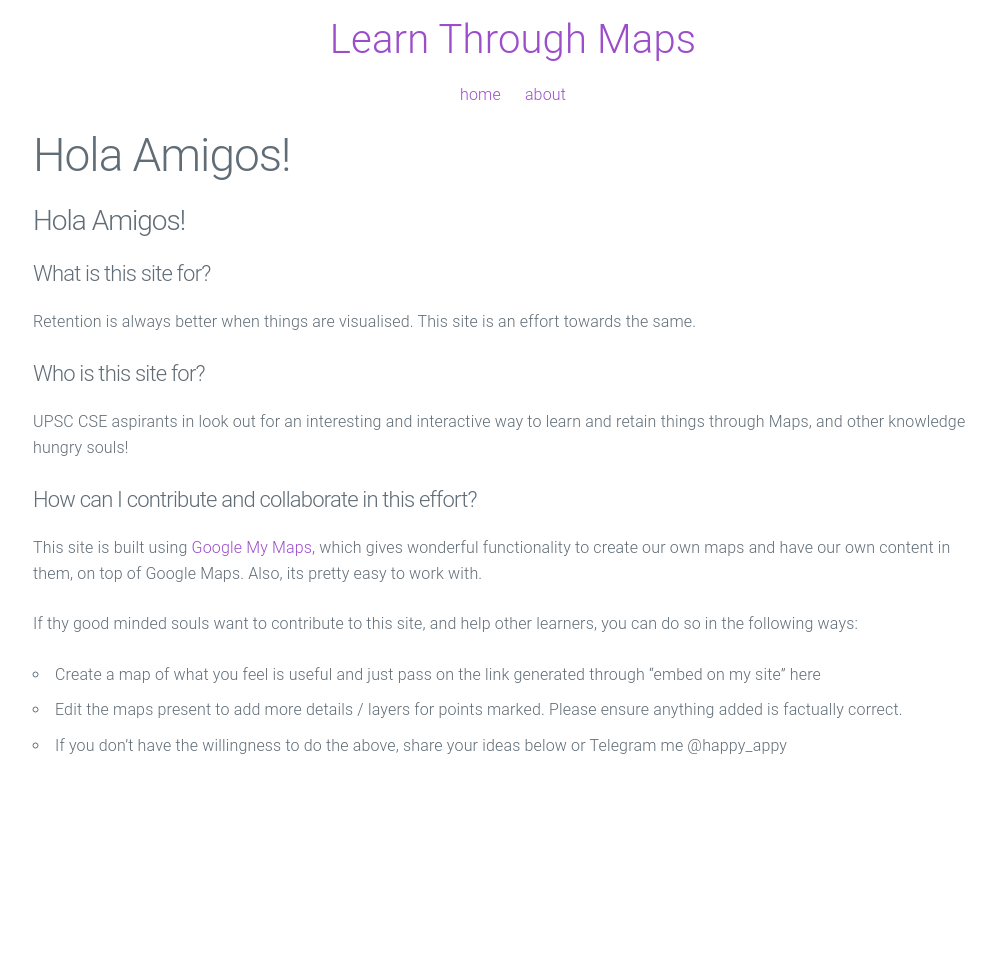
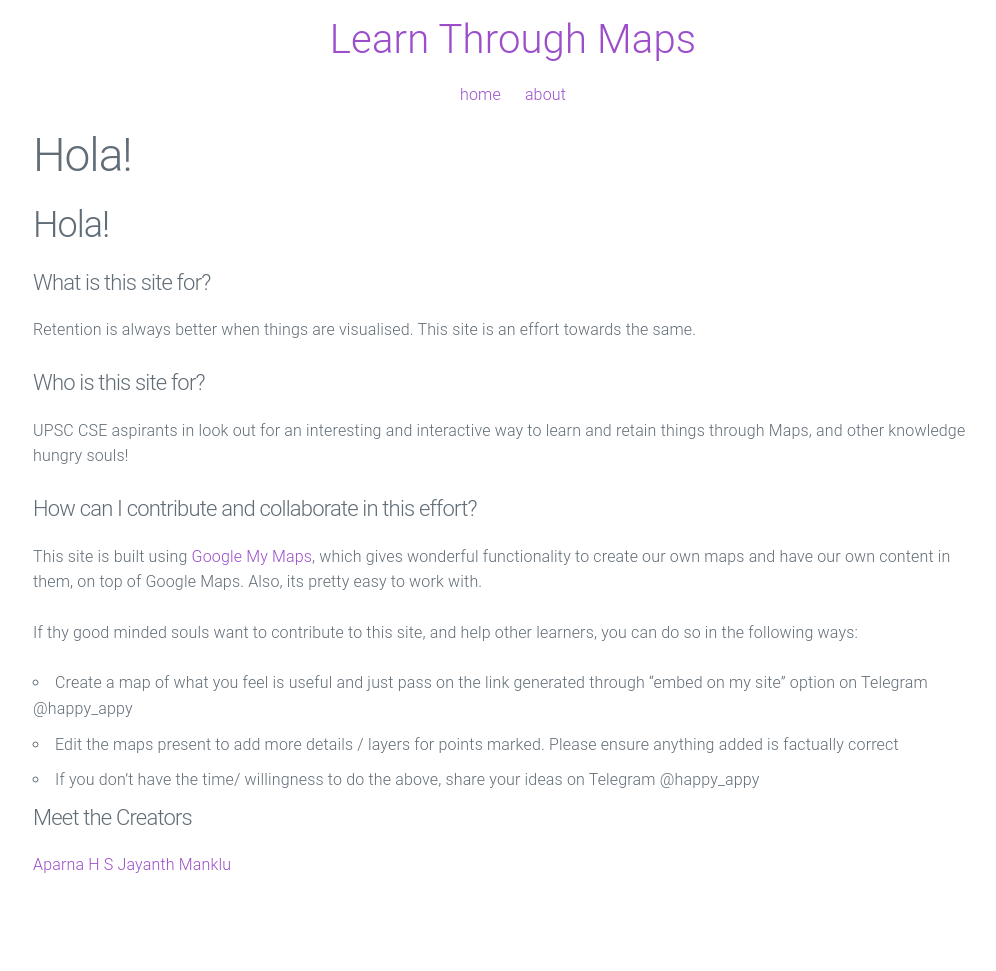
Before and after one commit to learnthroughmaps/learnthroughmaps.github.io, a Jekyll site: the page built from about.md, in a window 1280 px wide. Shown: the whole page, without its empty margins (127-1123 px from the left). Built offline with Jekyll 4.4.1, drawn with Linux system fonts in a browser that asks for light colours; our own code applies the rules of GitHub Pages for plain Markdown files; before the commit the page ends 913 px from its top, so only the background shows below that.

Commit message:
changing about

```diff
--- a/about.md
+++ b/about.md
@@ -4,7 +4,7 @@ title:
 permalink: /about/
 ---
 
-### Hola Amigos!
+## Hola!
 
 
 #### What is this site for?
@@ -22,9 +22,10 @@ This site is built using [Google My Maps](https://www.google.com/maps/about/myma
 
 If thy good minded souls want to contribute to this site, and help other learners, you can do so in the following ways:
 
-- Create a map of what you feel is useful and just pass on the link generated through "embed on my site" here
-- Edit the maps present to add more details / layers for points marked. Please ensure anything added is factually correct.
-- If you don't have the willingness to do the above, share your ideas below or Telegram me @happy_appy
+- Create a map of what you feel is useful and just pass on the link generated through "embed on my site" option on Telegram @happy_appy
+- Edit the maps present to add more details / layers for points marked. Please ensure anything added is factually correct
+- If you don't have the time/ willingness to do the above, share your ideas on Telegram @happy_appy
 
-<br>
-<br>
+#### Meet the Creators
+[Aparna H S](https://www.linkedin.com/in/aparna-h-s-67a3585a/)
+[Jayanth Manklu](https://www.linkedin.com/in/jayanthmanklu/)
```
Also changed, not shown: index.html (line endings or trailing spaces).
